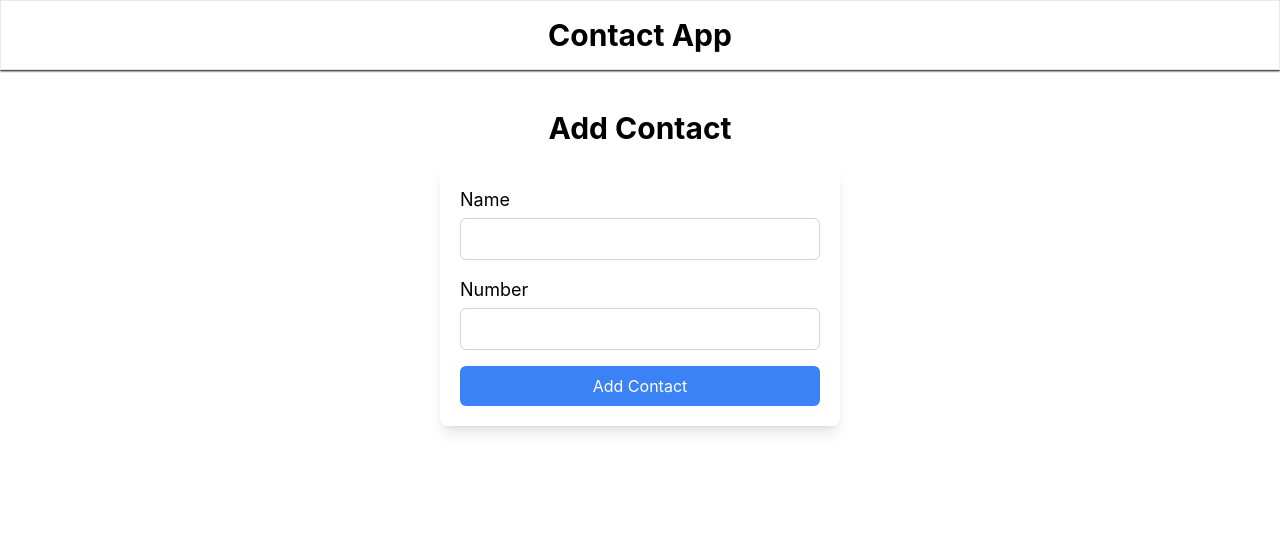
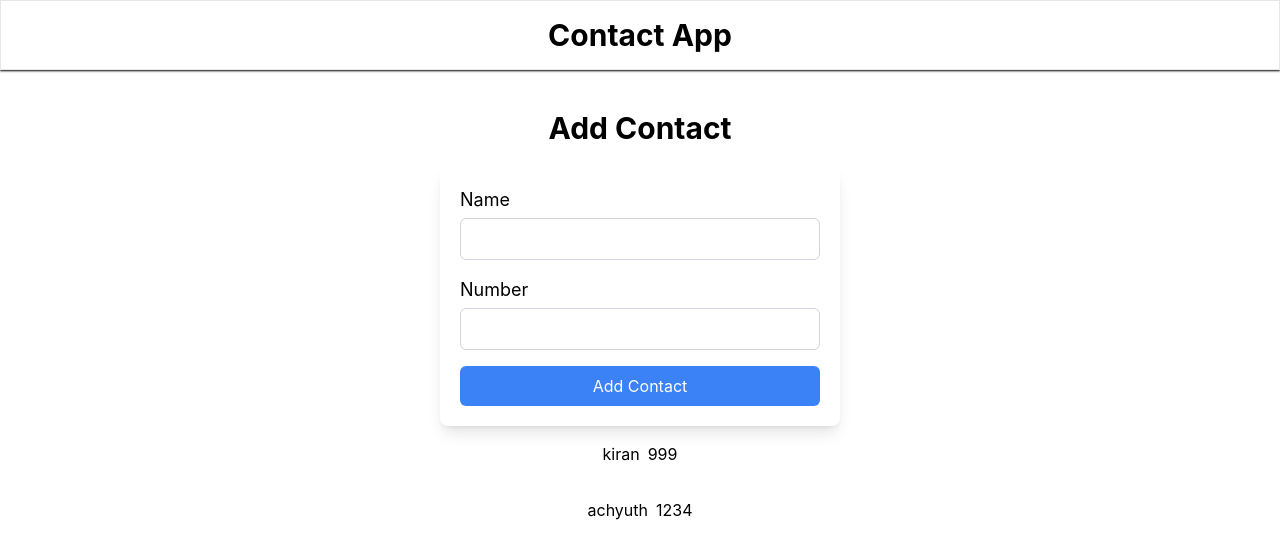
Before and after one commit to kiranbhavanam/Contact-app, a React (Create React App) app: page / in a window 1280 px wide. Shown: the top 558 px of the page. Built offline with nearby package versions, Linux system fonts and the light colour scheme.

Commit message:
Rendered Contact list items from static array.

```diff
--- a/src/App.js
+++ b/src/App.js
@@ -3,12 +3,13 @@ import Header from './components/Header';
 import AddContact from './components/AddContact';
 import ContactList from './components/ContactList'
 function App() {
+  const contacts=[{name:"kiran",contact:999},{name:"achyuth", contact:1234}]
   return (
     <div className="App">
       {/* <h1 className="font-serif font-bold text-orange-500"> hey kiran~!!</h1> */}
       <Header></Header>
       <AddContact></AddContact>
-      {/* <ContactList></ContactList> */}
+      <ContactList contacts={contacts}></ContactList>
     </div>
   );
 }
--- a/src/components/ContactList.jsx
+++ b/src/components/ContactList.jsx
@@ -0,0 +1,21 @@
+import React from 'react'
+
+const ContactList = ({contacts}) => {
+    console.log(contacts);
+    const renderList=contacts.map((contact)=>{
+        return (
+          <div className='flex justify-center items-center gap-2 p-4'>
+            <div>{contact.name}</div>
+            <div>{contact.contact}</div>
+            </div>
+        )
+    })
+    console.log("renderList",renderList)
+    return(
+        <div>
+            {renderList}
+        </div>
+    )
+}
+
+export default ContactList
```
